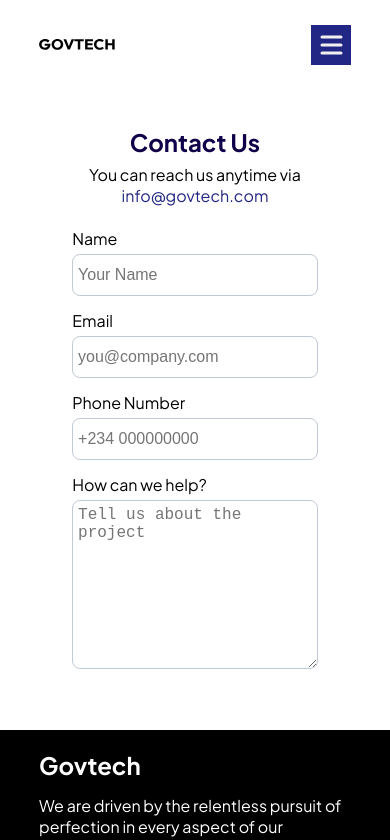
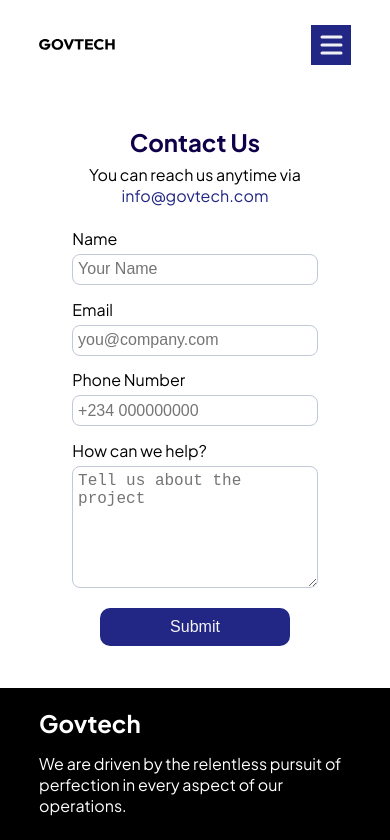
Before and after one commit to Tuunechi/govtech, a React (Vite) app: page /contact in a window 390 px wide. Shown: the top 840 px of the page. Built offline with nearby package versions, Linux system fonts and the light colour scheme.

Commit message:
Added messaging and email functionality

```diff
--- a/package.json
+++ b/package.json
@@ -10,12 +10,16 @@
     "preview": "vite preview"
   },
   "dependencies": {
+    "@emailjs/browser": "^4.3.3",
+    "clsx": "^2.1.0",
+    "emailjs-com": "^3.2.0",
     "navigate": "^0.3.6",
     "react": "^18.2.0",
     "react-dom": "^18.2.0",
     "react-icons": "^5.0.1",
     "react-router": "^6.22.3",
-    "react-router-dom": "^6.22.3"
+    "react-router-dom": "^6.22.3",
+    "react-toastify": "^10.0.5"
   },
   "devDependencies": {
     "@types/react": "^18.2.66",
--- a/src/pages/about/about.css
+++ b/src/pages/about/about.css
@@ -203,7 +203,7 @@
 
 @media screen and (max-width:395px) {
     .about-hero{
-        margin-top: 20vh;
+        margin-top: 30vh;
     }
 
 }
--- a/src/pages/contact/contact.css
+++ b/src/pages/contact/contact.css
@@ -35,6 +35,7 @@
     margin: 5% auto 0 auto;
     display: flex;
     flex-direction: column;
+    height: 50vh;
 }
 
 .contact-form label{
@@ -61,6 +62,19 @@
 }
 
 
+.message-submit{
+    background-color: rgba(34, 38, 132, 1);
+    color: whitesmoke;
+    font-size: 16px;
+    border: none;
+    border-radius: 10px;
+    padding: 10px 70px;
+    display: flex;
+    margin: 10px auto 0 auto ;
+    cursor: pointer;
+}
+
+
 
 @media screen and (max-width:800px){
     .contact-us-header{
@@ -71,9 +85,10 @@
     }
     .contact-form-wrap{
         width: 80%;
-        margin-bottom: 30vh;
+        /* margin-bottom: 30vh; */
     }
 }
+
 
 @media screen and (max-width: 480px) {
 
@@ -88,9 +103,12 @@
 
     .contact-form-wrap{
         width: 90%;
-        margin-bottom: 10vh;
+        margin-bottom: 5vh;
+    }
+
+    .message-submit{
+        margin-top: 20px;
     }
 
 
-
 }
--- a/src/pages/contact/contact.jsx
+++ b/src/pages/contact/contact.jsx
@@ -1,33 +1,64 @@
-import React from "react";
+import React, { useState, useRef } from "react";
 import './contact.css'
 import '../../reset.css'
 import Navbar from "../navbar/navbar";
 import Footer from "../footer/footer";
+import emailjs from 'emailjs-com';
+import { ToastContainer, toast } from 'react-toastify';
+import 'react-toastify/dist/ReactToastify.css';
 
 
-export default function Contact (){
-    return(
+export default function Contact() {
+
+  const [isLoading, setIsLoading] = useState(false);
+  const form = useRef();
+
+  const sendEmail = (e) => {
+    e.preventDefault();
+    setIsLoading(true);
+
+    emailjs.sendForm('service_584aslm', 'template_080phhi', form.current, 'QC3zDzE9tArpyIDxC')
+      .then(
+        () => {
+          console.log('SUCCESS!');
+          toast.success("Message sent successfully!")
+          form.current.reset(); // Reset the form after successful submission
+        },
+        (error) => {
+          console.log('FAILED...', error.text);
+          toast.error("Error sending message, please try again!")
+        }
+      )
+      .finally(() => {
+        setIsLoading(false);
+      });
+  };
+
+  return (
     <div>
-            <Navbar/>
+      <Navbar />
       <div className="contact-page">
         <h2 className="contact-us-header">Contact Us</h2>
         <p className="reach-us">You can reach us anytime via <span className="reach-us-email">info@govtech.com</span></p>
 
         <div className="contact-form-wrap">
-                  <form action="" className="contact-form">
+          <form ref={form} onSubmit={sendEmail} className="contact-form">
             <label htmlFor="name">Name</label>
-                    <input type="text" id="name" placeholder="Your Name"/>
+            <input type="text" id="name" name="user_name" placeholder="Your Name" />
             <label htmlFor="email">Email</label>
-                    <input type="text" id="email" placeholder="you@company.com"/>
+            <input type="text" id="email" name="user_email" placeholder="you@company.com" />
             <label htmlFor="phone-number">Phone Number</label>
-                    <input type="text" id="phone-number" placeholder="+234 000000000"/>
+            <input type="text" id="phone-number" placeholder="+234 000000000" />
             <label htmlFor="our-help">How can we help?</label>
-                    <textarea type="text" id="our-help" placeholder="Tell us about the project"/>
+            <textarea name="message" type="text" id="our-help" placeholder="Tell us about the project" />
+            <button className="message-submit" type="submit" disabled={isLoading}>
+              {isLoading ? 'Sending...' : 'Submit'}
+            </button>
+            <ToastContainer/>
           </form>
         </div>
       </div>
-            <Footer/>
+      <Footer />
     </div>
-    )
-
+  );
 }
--- a/vite.config.js
+++ b/vite.config.js
@@ -4,4 +4,7 @@ import react from '@vitejs/plugin-react-swc'
 // https://vitejs.dev/config/
 export default defineConfig({
   plugins: [react()],
+  optimizeDeps: {
+    exclude: ['react-toastify']
+  }
 })
```
Also changed, not shown: 2 other files (tests, documents, lock files or other folders). Lines whose indentation alone changed are shown as unchanged.
